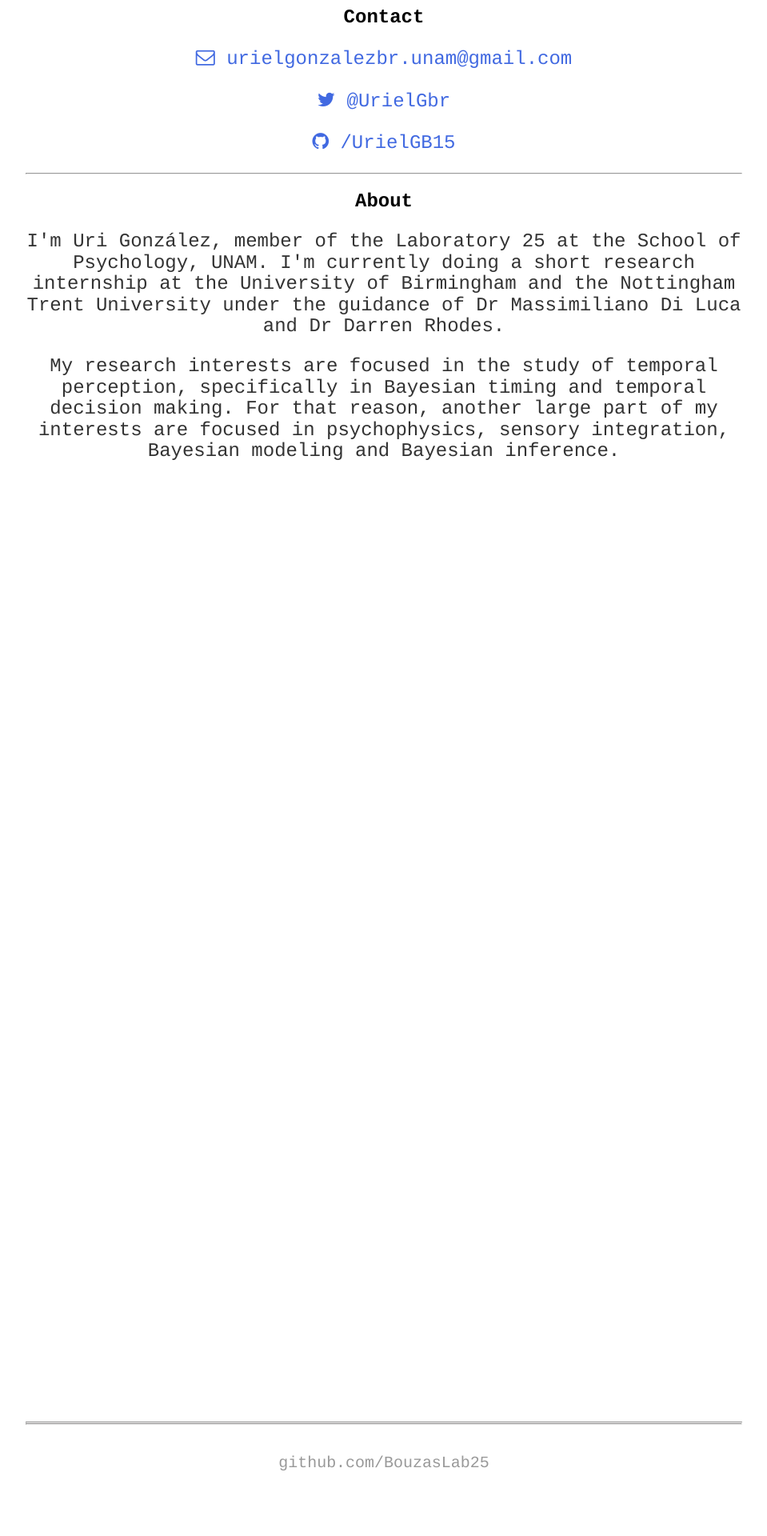
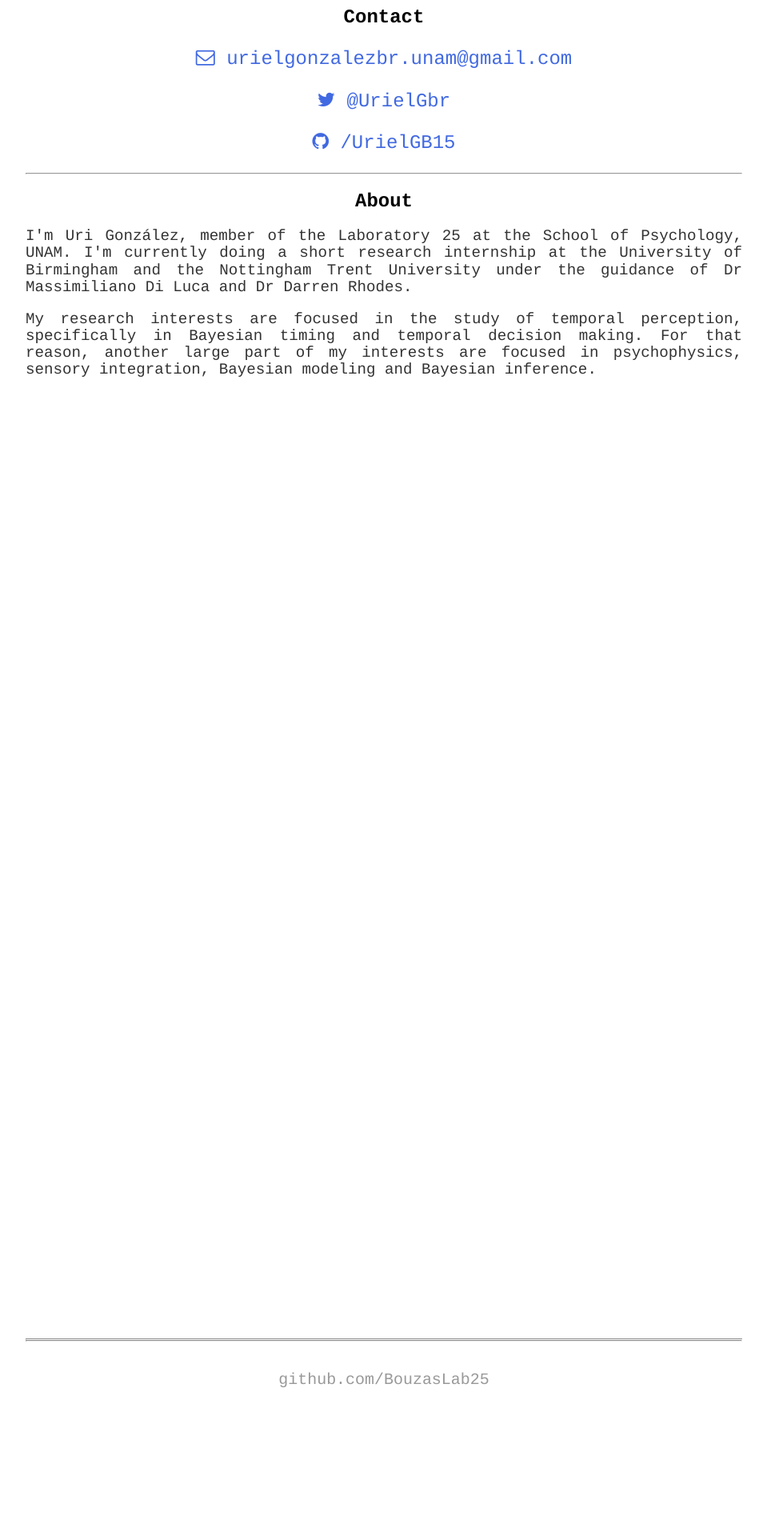
Before and after one commit to BouzasLab25/bouzaslab25.github.io, a Jekyll site: the page built from people/uriel.html, in a window 1280 px wide. Shown: the part 676-2596 px from the top of the page at 80% size, without its empty margins (160-1119 px from the left). Built offline with Jekyll 4.4.1, drawn with Linux system fonts in a browser that asks for light colours; after the commit the page ends 2492 px from its top, so only the background shows below that.

Commit message:
Update uriel.html

```diff
--- a/people/uriel.html
+++ b/people/uriel.html
@@ -22,5 +22,5 @@
 <hr>
  <h2>About</h2>
 
- <p> I'm Uri González, member of the Laboratory 25 at the School of Psychology, UNAM. I'm currently doing a short research internship at the University of Birmingham and the Nottingham Trent University under the guidance of Dr Massimiliano Di Luca and Dr Darren Rhodes. </p>
- <p>My research interests are focused in the study of temporal perception, specifically in Bayesian timing and temporal decision making. For that reason, another large part of my interests are focused in psychophysics, sensory integration, Bayesian modeling and Bayesian inference. </p>
+ <p class='text'> I'm Uri González, member of the Laboratory 25 at the School of Psychology, UNAM. I'm currently doing a short research internship at the University of Birmingham and the Nottingham Trent University under the guidance of Dr Massimiliano Di Luca and Dr Darren Rhodes. </p>
+ <p class='text'>My research interests are focused in the study of temporal perception, specifically in Bayesian timing and temporal decision making. For that reason, another large part of my interests are focused in psychophysics, sensory integration, Bayesian modeling and Bayesian inference. </p>
```
